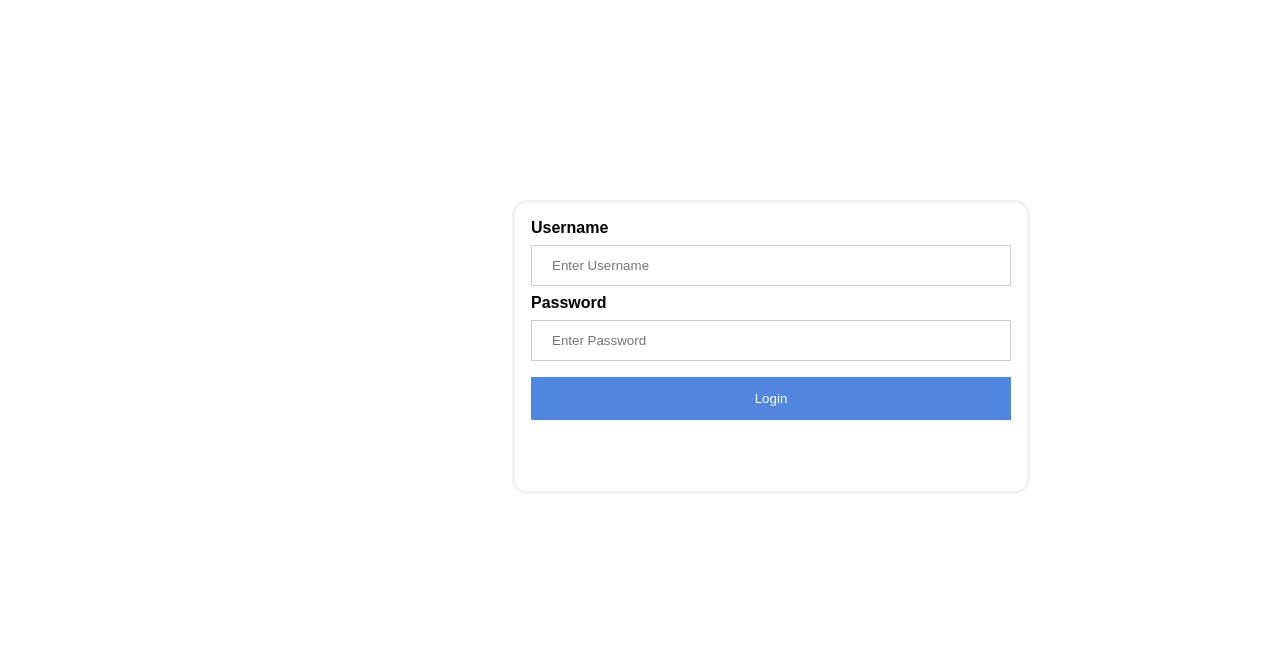
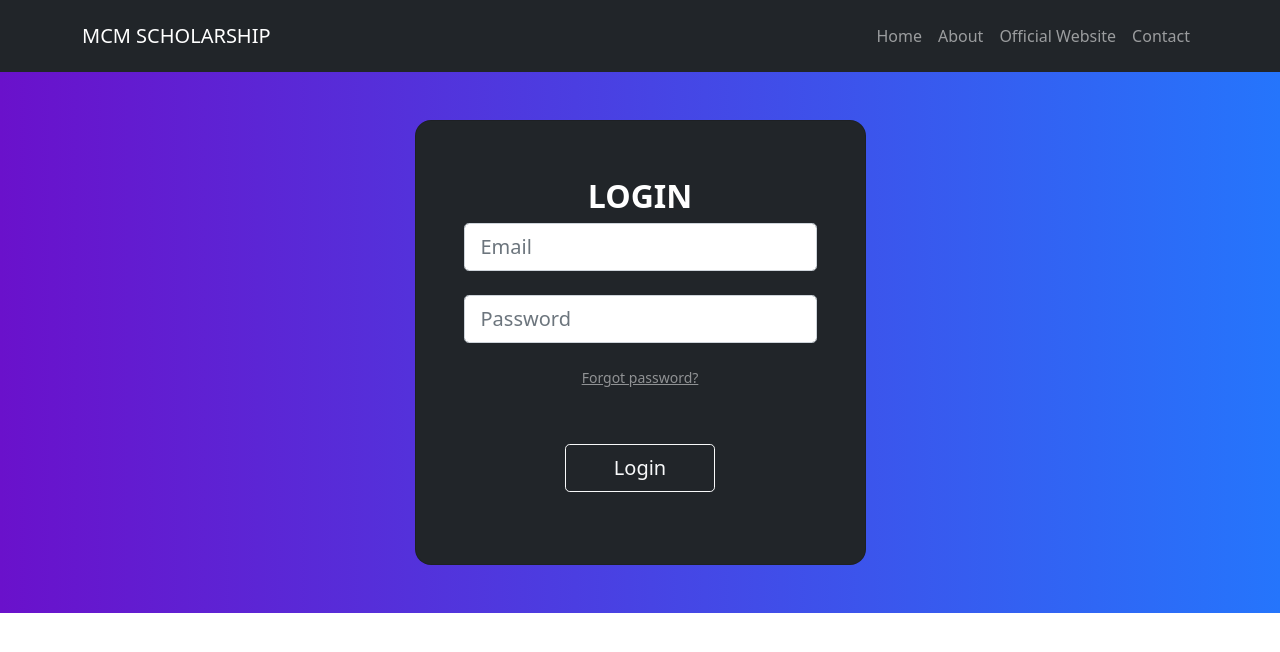
Before and after one commit to dongmadamannil/mcmscholarship, a PHP site: page /login.php in a window 1280 px wide. Shown: the top 652 px of the page. Run offline with PHP 8.4, Linux system fonts and the light colour scheme.

Commit message:
Update login.php
change in design
added navbar

```diff
--- a/login.php
+++ b/login.php
@@ -3,92 +3,95 @@
 <html lang="en">
 <head>
 <meta name="viewport" content="width=device-width, initial-scale=1">
-<style>
-body {font-family: Arial, Helvetica, sans-serif;}
-form {border: 3px solid #f1f1f1;}
+<link href="https://cdn.jsdelivr.net/npm/bootstrap@5.0.2/dist/css/bootstrap.min.css" rel="stylesheet" integrity="sha384-EVSTQN3/azprG1Anm3QDgpJLIm9Nao0Yz1ztcQTwFspd3yD65VohhpuuCOmLASjC" crossorigin="anonymous">
+ <style>
+.vh-100 {
+    height: 100%!important;
+}
+.gradient-custom {
+/* fallback for old browsers */
+background: #6a11cb;
 
-input[type=text], input[type=password] {
-  width: 100%;
-  padding: 12px 20px;
-  margin: 8px 0;
-  display: inline-block;
-  border: 1px solid #ccc;
-  box-sizing: border-box;
-}
+/* Chrome 10-25, Safari 5.1-6 */
+background: -webkit-linear-gradient(to right, rgba(106, 17, 203, 1), rgba(37, 117, 252, 1));
 
-.sub {
-  background-color: #5186DE;
-  color: white;
-  padding: 14px 20px;
-  margin: 8px 0;
-  border: none;
-  cursor: pointer;
-  width: 100%;
-}
-
-.sub:hover {
-  opacity: 0.8;
-}
-
-.cancelbtn {
-  width: auto;
-  padding: 10px 18px;
-  background-color: #f44336;
-}
-
-.imgcontainer {
-  text-align: center;
-  margin: 24px 0 12px 0;
-}
-
-img.avatar {
-  width: 40%;
-  border-radius: 50%;
-}
-
-.container {
-  padding: 16px;
-}
-
-span.psw {
-  float: right;
-  padding-top: 16px;
-}
-.lgn{
-    height: 36%;
-    width: 40%;
-    border-radius: 15px;
-    position: absolute;
-    top:25%;
-left: 40%;
-}
-
-@media screen and (max-width: 300px) {
-  span.psw {
-     display: block;
-     float: none;
-  }
-  .cancelbtn {
-     width: 100%;
-  }
+/* W3C, IE 10+/ Edge, Firefox 16+, Chrome 26+, Opera 12+, Safari 7+ */
+background: linear-gradient(to right, rgba(106, 17, 203, 1), rgba(37, 117, 252, 1))
 }
 </style>
+
 </head>
 <body>
 
-<form action="" method="post" class="lgn">
-    <div class="container">
-    <label for="uname"><b>Username</b></label>
-    <input type="text" placeholder="Enter Username" name="uname" required>
+<!-- navbar -->
 
-    <label for="psw"><b>Password</b></label>
-    <input type="password" placeholder="Enter Password" name="psw" required>
+    <div class="navbar navbar-expand-lg bg-dark navbar-dark py-3">
+        <div class="container">
+            <a href="#" class="navbar-brand">MCM SCHOLARSHIP</a>
+            <button class="navbar-toggler" type="button" data-bs-toggle="collapse" data-bs-target="#navmenu">
+                <span class="navbar-toggler-icon"></span>
+            </button>
 
-    <input type="submit" value="Login" name="lgn" class="sub">
-      </div>
+            <div class="collapse navbar-collapse" id="navmenu">
+                <ul class="navbar-nav ms-auto">
+                    <li class="nav-item">
+                        <a href="mcmhome.html" class="nav-link">Home</a>
+                    </li>
+                    <li class="nav-item">
+                        <a href="https://www.tkmce.ac.in/about-college.php" class="nav-link">About</a>
+                    </li>
+                    <li class="nav-item">
+                        <a href="https://www.tkmce.ac.in" class="nav-link">Official Website</a>
+                    </li>
+                    <li class="nav-item">
+                        <a href="https://www.tkmce.ac.in/contact.php" class="nav-link">Contact</a>
+                    </li>
+                </ul>
+            </div>
+
+        </div>
+
+    </div>
 
 
-</form>
+<section class="vh-100 gradient-custom">
+  <div class="container py-5 h-100">
+    <div class="row d-flex justify-content-center align-items-center h-100">
+      <div class="col-12 col-md-8 col-lg-6 col-xl-5">
+        <div class="card bg-dark text-white" style="border-radius: 1rem;">
+          <div class="card-body p-5 text-center">
+
+            <div class="mb-md-3 mt-md-2 pb-2">
+                <form action="" method="post" class="lgn">
+
+                    <h2 class="fw-bold mb-2 text-uppercase">Login</h2>
+
+                    <div class="form-outline form-white mb-4">
+                    <input type="email" id="typeEmailX" class="form-control form-control-lg" placeholder="Email" name="uname" required/>
+
+                    </div>
+
+                    <div class="form-outline form-white mb-4">
+                    <input type="password" id="typePasswordX" class="form-control form-control-lg"placeholder="Password" name="psw" required />
+                    </div>
+
+                    <p class="small mb-5 pb-lg-2"><a class="text-white-50" href="#!">Forgot password?</a></p>
+
+                    <button class="btn btn-outline-light btn-lg px-5" type="submit" name="lgn">Login</button>
+
+                    </div>
+
+                </form>
+
+
+          </div>
+        </div>
+      </div>
+    </div>
+  </div>
+</section>
+
+
 <?php
 $conn=mysqli_connect("localhost","root","","scholarship");
 if(isset($_POST['lgn']))
@@ -126,5 +129,7 @@
 }
 
 ?>
+
+<script src="https://cdn.jsdelivr.net/npm/bootstrap@5.0.2/dist/js/bootstrap.bundle.min.js" integrity="sha384-MrcW6ZMFYlzcLA8Nl+NtUVF0sA7MsXsP1UyJoMp4YLEuNSfAP+JcXn/tWtIaxVXM" crossorigin="anonymous"></script>
 </body>
 </html>
```
